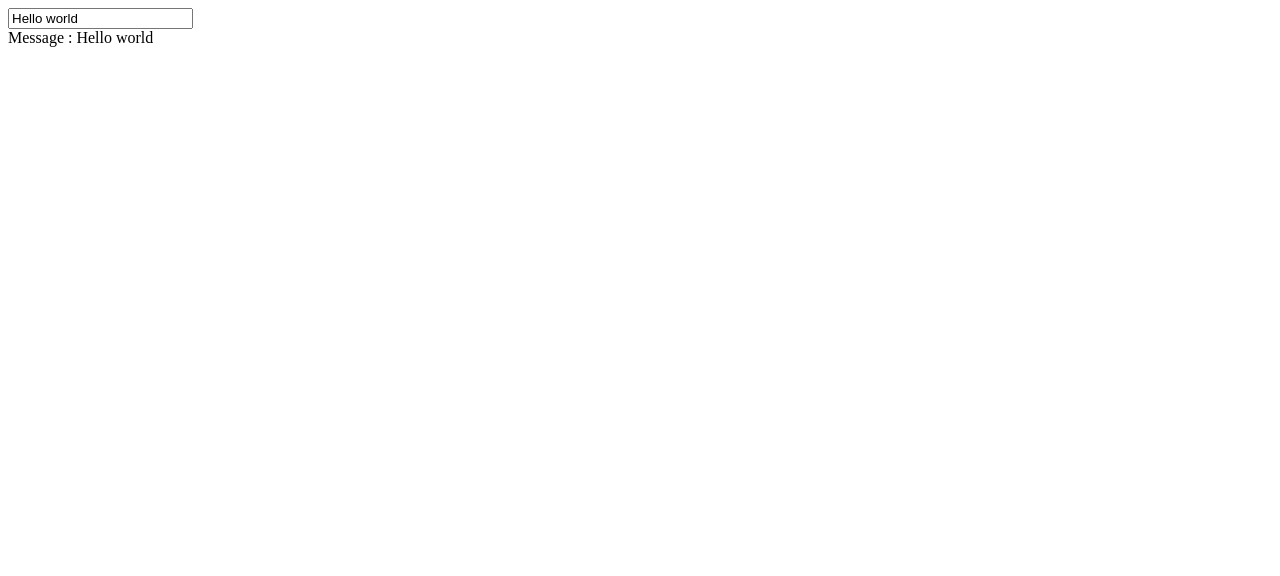
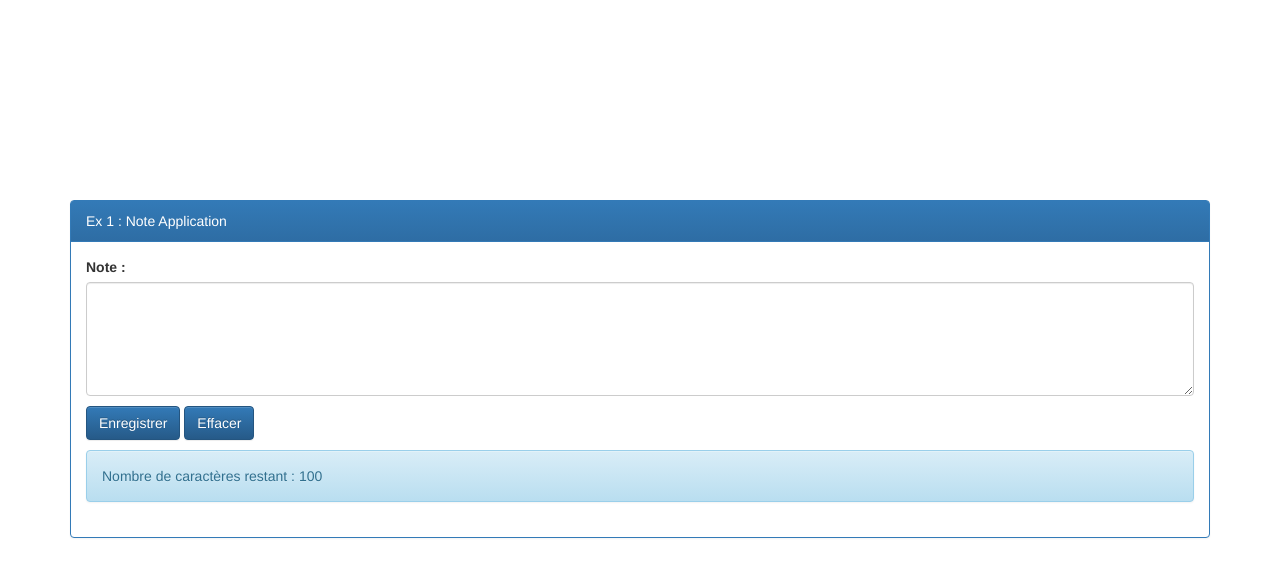
Before and after one commit to lemoigneisae/angular-tds-1, a plain HTML site: page TD1/test.html in a window 1280 px wide. Drawn offline with nearby package versions, Linux system fonts and the light colour scheme.

Commit message:
exo1 squelette

```diff
--- /dev/null
+++ b/TD1/app.js
@@ -0,0 +1,4 @@
+angular.module('ScopeModule', []);
+angular.module("ScopeModule").controller("ScopeController", [ "$scope", function($scope) {
+
+} ]);
--- a/TD1/test.html
+++ b/TD1/test.html
@@ -1,18 +1,52 @@
 <!DOCTYPE html>
-<html lang="en" ng-app="HelloApp">
+<html>
 <head>
-    <meta charset="UTF-8">
-    <title>Hello</title>
-    <script src="https://cdnjs.cloudflare.com/ajax/libs/angular.js/1.6.1/angular.min.js"></script>
+<meta charset="UTF-8">
+<title>TD1 Exo 1</title>
+<style>
+
+</style>
+
+	<script src="https://ajax.googleapis.com/ajax/libs/jquery/3.1.1/jquery.min.js"></script>
+
+	<!-- Latest compiled and minified CSS -->
+	<link rel="stylesheet" href="https://maxcdn.bootstrapcdn.com/bootstrap/3.3.7/css/bootstrap.min.css" integrity="sha384-BVYiiSIFeK1dGmJRAkycuHAHRg32OmUcww7on3RYdg4Va+PmSTsz/K68vbdEjh4u" crossorigin="anonymous">
+
+	<!-- Optional theme -->
+	<link rel="stylesheet" href="https://maxcdn.bootstrapcdn.com/bootstrap/3.3.7/css/bootstrap-theme.min.css" integrity="sha384-rHyoN1iRsVXV4nD0JutlnGaslCJuC7uwjduW9SVrLvRYooPp2bWYgmgJQIXwl/Sp" crossorigin="anonymous">
+
+	<!-- Latest compiled and minified JavaScript -->
+	<script src="https://maxcdn.bootstrapcdn.com/bootstrap/3.3.7/js/bootstrap.min.js" integrity="sha384-Tc5IQib027qvyjSMfHjOMaLkfuWVxZxUPnCJA7l2mCWNIpG9mGCD8wGNIcPD7Txa" crossorigin="anonymous"></script>
+
+<script
+    src="https://cdnjs.cloudflare.com/ajax/libs/angular.js/1.6.1/angular.min.js"></script>
+<script src="app.js"></script>
 </head>
 <body>
-    <div ng-controller="HelloController as hello">
-        <input type="text" ng-model="hello.message">
-        <br> Message : {{hello.message}}
-    </div>
 
-    <script>
-        angular.module("HelloApp",[]).controller("HelloController",function(){this.message="Hello world";});
-    </script>
+	<div class="container" style="margin-top:200px;">
+		<div class="ng-scope" id="note">
+			<div class="panel panel-primary">
+				<div class="panel-heading">Ex 1 : Note Application</div>
+				<div class="panel-body">
+					<div class="form-group">
+					<p><label for="message">Note :</label>
+						<textarea style="" data-ng-change="updateInfo()" name="message" id="message" data-ng-model="message" cols="40" rows="5" class="form-control ng-pristine ng-valid ng-valid-maxlength ng-touched" maxlength="100"></textarea>
+					</p>
+					<p>
+						<button data-ng_click="save()" class="btn btn-primary">Enregistrer</button>
+						<button data-ng-click="clear()" class="btn btn-primary">Effacer</button>
+					</p>
+						<div class="alert alert-info alert-dismissible" role="alert">Nombre de caractères restant : <span class="ng-binding" data-ng-bind="count()">100</span></div>
+						<div ng-class="{'alert-info':message=='','alert-warning':message!='' &amp;&amp; info!='Note sauvegardée','alert-danger':count()<10 &amp;&amp; info!='Note sauvegardée','alert-success':info=='Note sauvegardée'}" class="alert alert-dismissible alert-info ng-hide" role="alert" data-ng-show="info">
+							<button type="button" class="close" data-dismiss="alert" aria-label="Close" ng-click="info=''"><span aria-hidden="true">×</span></button>
+							<span class="ng-binding"></span>
+						</div>
+					</div>
+				</div>
+			</div>
+		</div>
+	</div>
+
 </body>
 </html>
```
